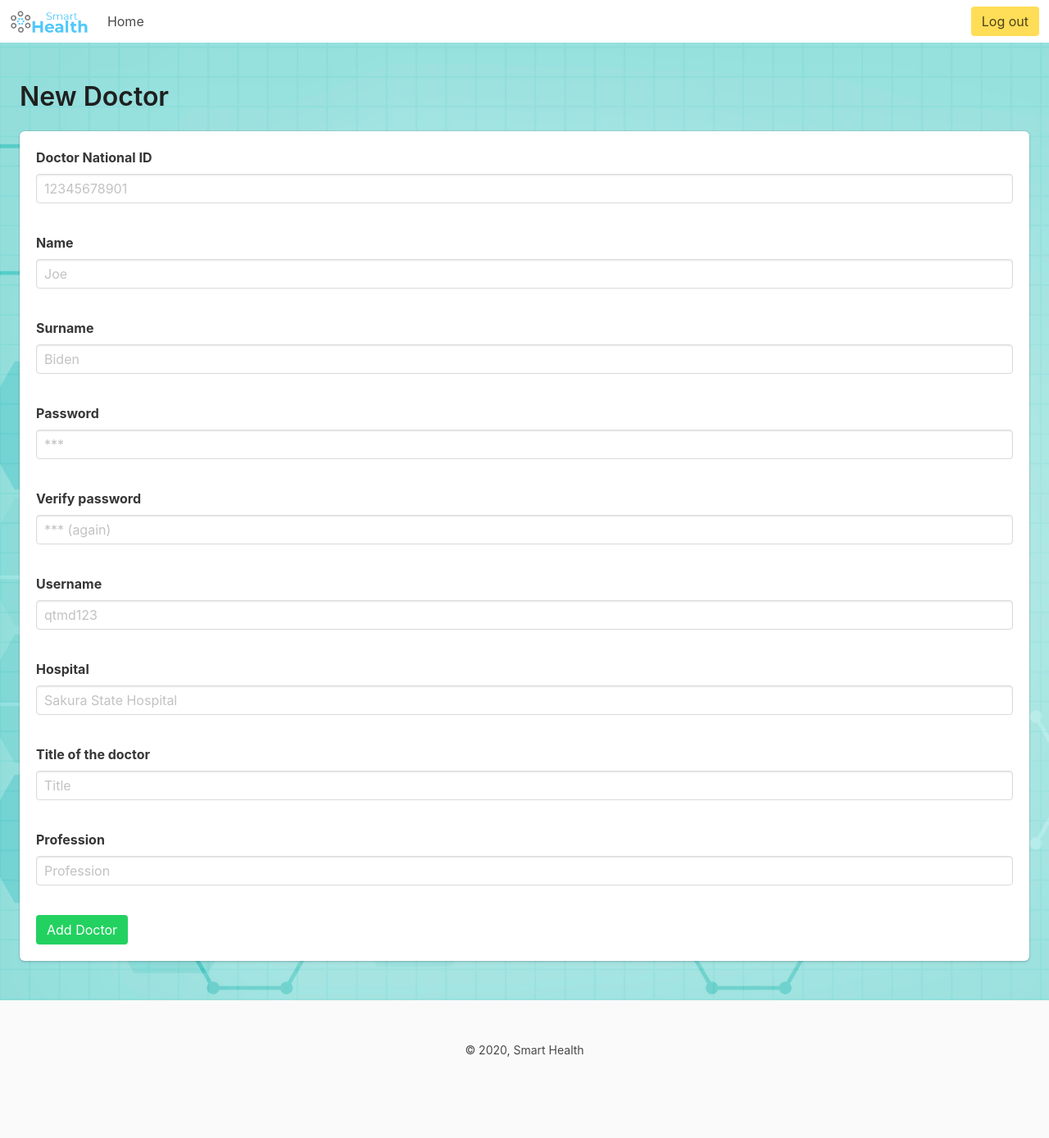
After one commit to SmartHealth-ituse2020/SH-web, a Flask app: template smarthealth_web/templates/admin/add_doctor.html in a window 1280 px wide. The commit adds this page. Shown: the whole page at 82% size. Run offline with Flask 2, Linux system fonts and the light colour scheme; the template is opened without the code that fills it: values that come from a table or form of the project are taken from there, others are empty; some libraries are stand-ins or nearby versions.

Commit message:
add add_doctor.html and bind links from dashboard

```diff
--- /dev/null
+++ b/smarthealth_web/templates/admin/add_doctor.html
@@ -0,0 +1,27 @@
+{% extends "admin/admin_layout.html" %}
+{% block title %}Add Doctor{% endblock %}
+{% block content %}
+<h1 class="title">New Doctor</h1>
+
+{% from "macro.html" import render_field %}
+    {% if error %}
+        <div class="alert">
+            <span class="closebtn" onclick="this.parentElement.style.display='none';">&times;</span>
+            {{ error }}
+        </div>
+    {% endif %}
+
+<form action="{{ url_for('admin.add_doctor') }}" class="box" method="post" name="doctor_add">
+    {{ form.hidden_tag() }}
+    {{ render_field(form.national_id, placeholder="12345678901", label_class="label", icon="") }}<br>
+    {{ render_field(form.name, placeholder="Joe", label_class="label", icon="") }}<br>
+    {{ render_field(form.surname, placeholder="Biden", label_class="label", icon="") }}<br>
+    {{ render_field(form.password, placeholder="***", label_class="label", icon="") }}<br>
+    {{ render_field(form.confirm, placeholder="*** (again)", label_class="label", icon="") }}<br>
+    {{ render_field(form.username, placeholder="qtmd123", label_class="label", icon="") }}<br>
+    {{ render_field(form.hospital, placeholder="Sakura State Hospital", label_class="label", icon="") }}<br>
+    {{ render_field(form.title, placeholder="Title", label_class="label", icon="") }}<br>
+    {{ render_field(form.profession, placeholder="Profession", label_class="label", icon="") }}<br>
+    <p><input class="button is-success" type="submit" value="Add Doctor"></p>
+</form>
+{% endblock %}
--- a/smarthealth_web/templates/admin/admin_dashboard.html
+++ b/smarthealth_web/templates/admin/admin_dashboard.html
@@ -8,12 +8,12 @@
         <div class="box">
             <div class="block" style="margin-bottom: 1.5rem; margin-top: 1.5rem">
                 <div class="columns is-centered is-mobile">
-                    <a class="button is-link"">Add Doctor</a>
+                    <a class="button is-link" href="{{ url_for("admin.add_doctor") }}">Add Doctor</a>
                 </div>
             </div>
             <div class="block" style="margin-bottom: 1.5rem">
                 <div class="columns is-centered is-mobile">
-                    <a class="button is-link"">Add EMR Data</a>
+                    <a class="button is-link" href="{# url_for("admin.add_data") #}#">Add EMR Data</a>
                 </div>
             </div>
         </div>
```
